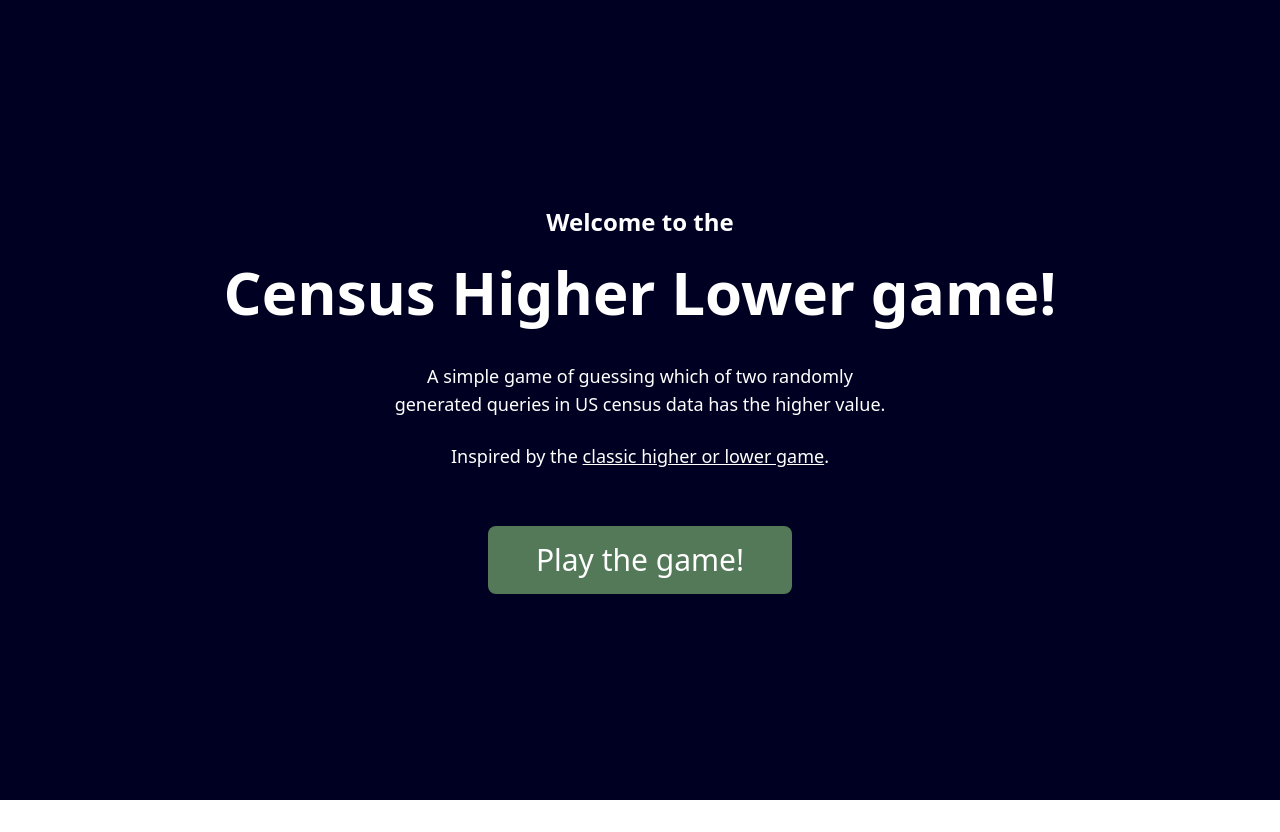
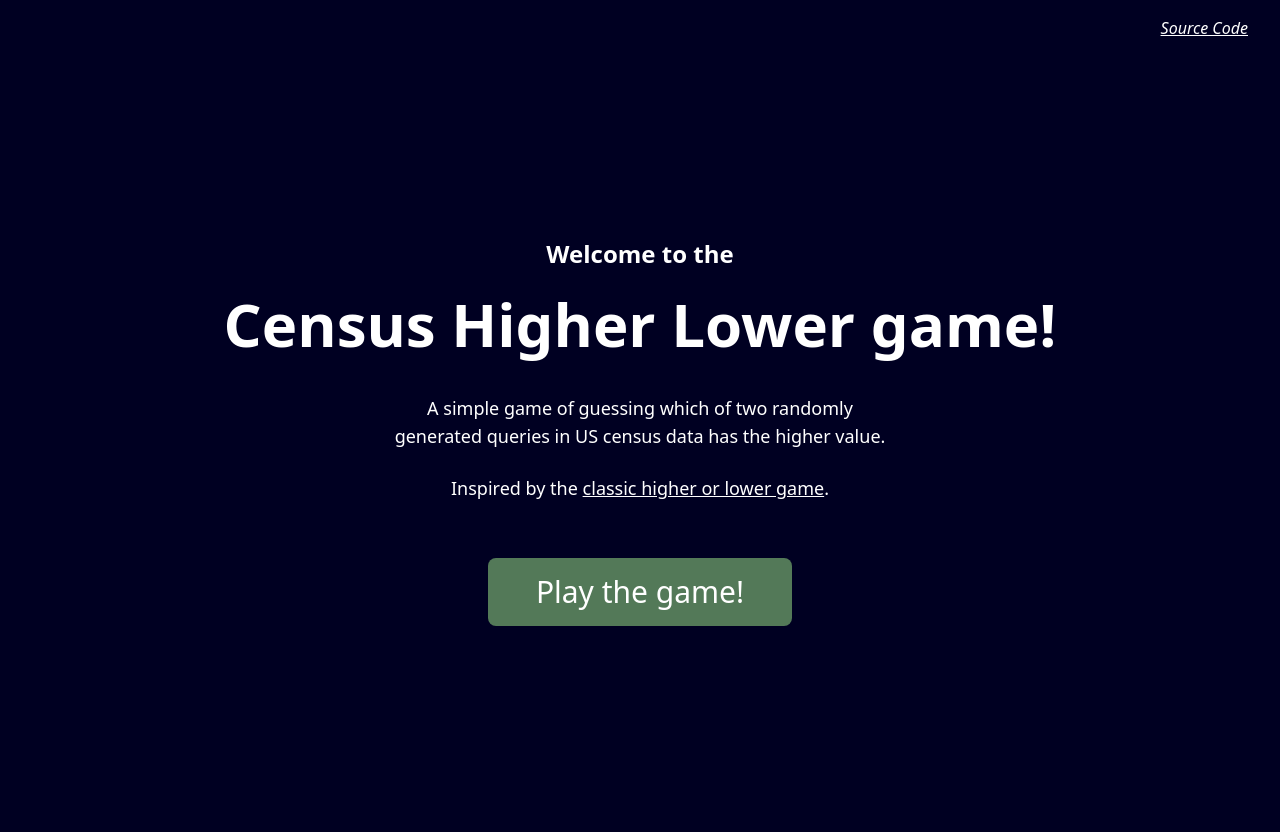
Before and after one commit to ikeie03/census-game, a React (Vite) app in the folder frontend/: page / in a window 1280 px wide. Before the commit the page ends 800 px from the top, so only its background shows below. Built offline with nearby package versions, Linux system fonts and the light colour scheme.

Commit message:
Add source code link, header component

```diff
--- /dev/null
+++ b/frontend/src/components/header.tsx
@@ -0,0 +1,16 @@
+const Header = () => {
+  return (
+    <div className="relative py-4 mx-4">
+      <a
+        href={"https://github.com/ikeie03/census-game"}
+        className="absolute top-4 right-4 text-white underline italic"
+        target="_blank"
+        rel="noopener noreferrer"
+      >
+        Source Code
+      </a>
+    </div>
+  );
+};
+
+export default Header;
--- a/frontend/src/pages/Home.tsx
+++ b/frontend/src/pages/Home.tsx
@@ -1,4 +1,5 @@
 import { useNavigate } from "react-router-dom";
+import Header from "../components/header";
 
 const Home = () => {
   const navigate = useNavigate();
@@ -8,13 +9,15 @@ const Home = () => {
   };
 
   return (
-    <div className="flex flex-col items-center justify-center min-h-screen bg-darkblue text-white text-center">
+    <div className="bg-darkblue">
+      <Header />
+      <div className="flex flex-col items-center min-h-screen  justify-center text-white text-center">
         <h2 className="text-2xl font-bold mb-6">Welcome to the</h2>
         <h1 className="text-6xl font-bold mb-10">Census Higher Lower game!</h1>
 
         <p className="text-lg mb-6 max-w-lg">
-        A simple game of guessing which of two randomly generated queries in US
-        census data has the higher value.
+          A simple game of guessing which of two randomly generated queries in
+          US census data has the higher value.
         </p>
         <p className="text-lg mb-6 max-w-lg">
           Inspired by the{" "}
@@ -30,6 +33,7 @@ const Home = () => {
           Play the game!
         </button>
       </div>
+    </div>
   );
 };
 
--- a/frontend/src/pages/Lost.tsx
+++ b/frontend/src/pages/Lost.tsx
@@ -1,4 +1,5 @@
 import { useLocation, useNavigate } from "react-router-dom";
+import Header from "../components/header";
 
 const Lost = () => {
   const location = useLocation();
@@ -13,7 +14,9 @@ const Lost = () => {
   };
 
   return (
-    <div className="flex flex-col items-center justify-center min-h-screen bg-darkblue text-white text-center">
+    <div className="bg-darkblue">
+      <Header />
+      <div className="flex flex-col items-center justify-center min-h-screen  text-white text-center">
         <h1 className="text-4xl font-bold mb-6">
           Oops! You picked the wrong choice.
         </h1>
@@ -40,6 +43,7 @@ const Lost = () => {
           </button>
         </div>
       </div>
+    </div>
   );
 };
 
```
Lines whose indentation alone changed are shown as unchanged.
